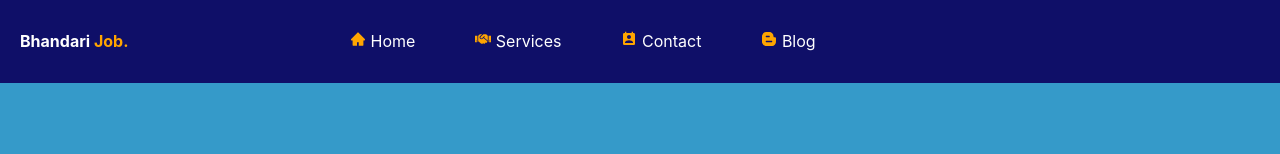
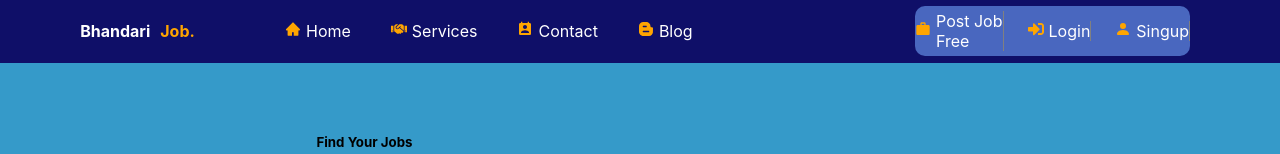
Before and after one commit to dipubhandari/bhandarijob, a React (Create React App) app in the folder client/: page / in a window 1280 px wide. Shown: the top 154 px of the page. Built offline with nearby package versions, Linux system fonts and the light colour scheme.

Commit message:
working in header

```diff
--- a/client/src/components/Header/Header.css
+++ b/client/src/components/Header/Header.css
@@ -1,6 +1,6 @@
 .header_container {
     background-color: rgb(15, 15, 104);
-    padding: 10px 20px;
+
     display: flex;
     justify-content: center;
     align-items: center;
@@ -8,10 +8,17 @@
 
 .header_logo {
     flex: 1;
+    margin: auto;
+    display: flex;
+    align-items: center;
+    justify-content: center;
 }
 
 .logo {
     color: #fff;
+    display: flex;
+    justify-content: center;
+    gap: 10px;
 }
 
 .logo_special {
@@ -24,12 +31,15 @@
     /* gap: 10px; */
     gap: 5px;
     text-decoration: none;
-  padding: 10px 20px;
-    height: 100%;
+    display: flex;
+    justify-content: center;
+    align-items: center;
+    height: 50px;
+    padding: 0px 10px;
 }
 
 .link_row:hover {
-    background-color: rgb(198, 176, 176);
+    background-color: rgba(251, 248, 248, 0.6);
 }
 
 .link_row b {
@@ -48,5 +58,30 @@
 }
 
 .header_operator {
+    background-color: rgb(73, 103, 191);
+    padding: 5px 0px;
+    justify-content: center;
+    border-radius: 10px;
+    display: flex;
+    align-items: center;
+    gap: 24px;
     flex: 1;
+    margin: 0px 90px;
 }
+
+.first {
+    display: flex;
+    justify-content: center;
+    align-items: center;
+    gap: 5px;
+    border-right: 1px solid gray;
+}
+
+
+.right_topic {
+    color: #fff;
+}
+
+.right_logo {
+    color: orange;
+}
--- a/client/src/components/Header/Header.jsx
+++ b/client/src/components/Header/Header.jsx
@@ -2,9 +2,13 @@ import React from 'react'
 import './Header.css'
 import { Link } from 'react-router-dom'
 import { AiFillHome } from 'react-icons/ai'
+import { FaSignInAlt } from 'react-icons/fa'
 import { FaHandshake } from 'react-icons/fa'
 import { FaBloggerB } from 'react-icons/fa'
+import { MdOutlineWork } from 'react-icons/md'
 import { MdPermContactCalendar } from 'react-icons/md'
+import { BsFillPersonFill } from 'react-icons/bs'
+
 const Header = () => {
   return (
     <div className='header_container'>
@@ -35,9 +39,24 @@ const Header = () => {
       </section>
       <section className="header_operator">
 
-      </section>
+        <div className="first">
+          <span className='right_logo'><MdOutlineWork /></span>
+          <span className='right_topic'>Post Job Free</span>
+        </div>
+        <div className="first">
+          <span className='right_logo'><FaSignInAlt /></span>
+          <span className='right_topic'>Login</span>
 
-    </div>
+        </div>
+        <div className="first">
+          <span className='right_logo'><BsFillPersonFill /></span>
+          <span className='right_topic'>Singup</span>
+
+        </div>
+
+      </section >
+
+    </div >
   )
 }
 
```
